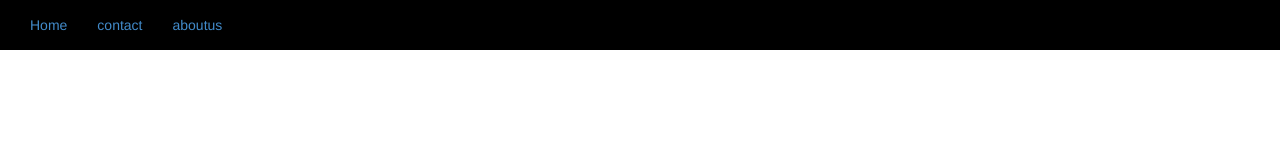
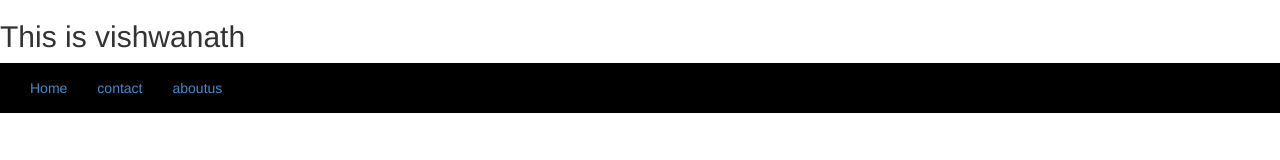
Before and after one commit to vishwanitw/HTML5-CSS3, a plain HTML site: page demo.html in a window 1280 px wide. Drawn offline with nearby package versions, Linux system fonts and the light colour scheme.

Commit message:
modified demo.html

```diff
--- a/demo.html
+++ b/demo.html
@@ -8,7 +8,7 @@
 	<link rel="stylesheet" type="text/css" href="css/bootstrap.css">
 </head>
 <body>
-
+<h2>This is vishwanath</h2>
 <div class="navbar-collapse collapse">
 
  <ul class="nav navbar-nav">
```
